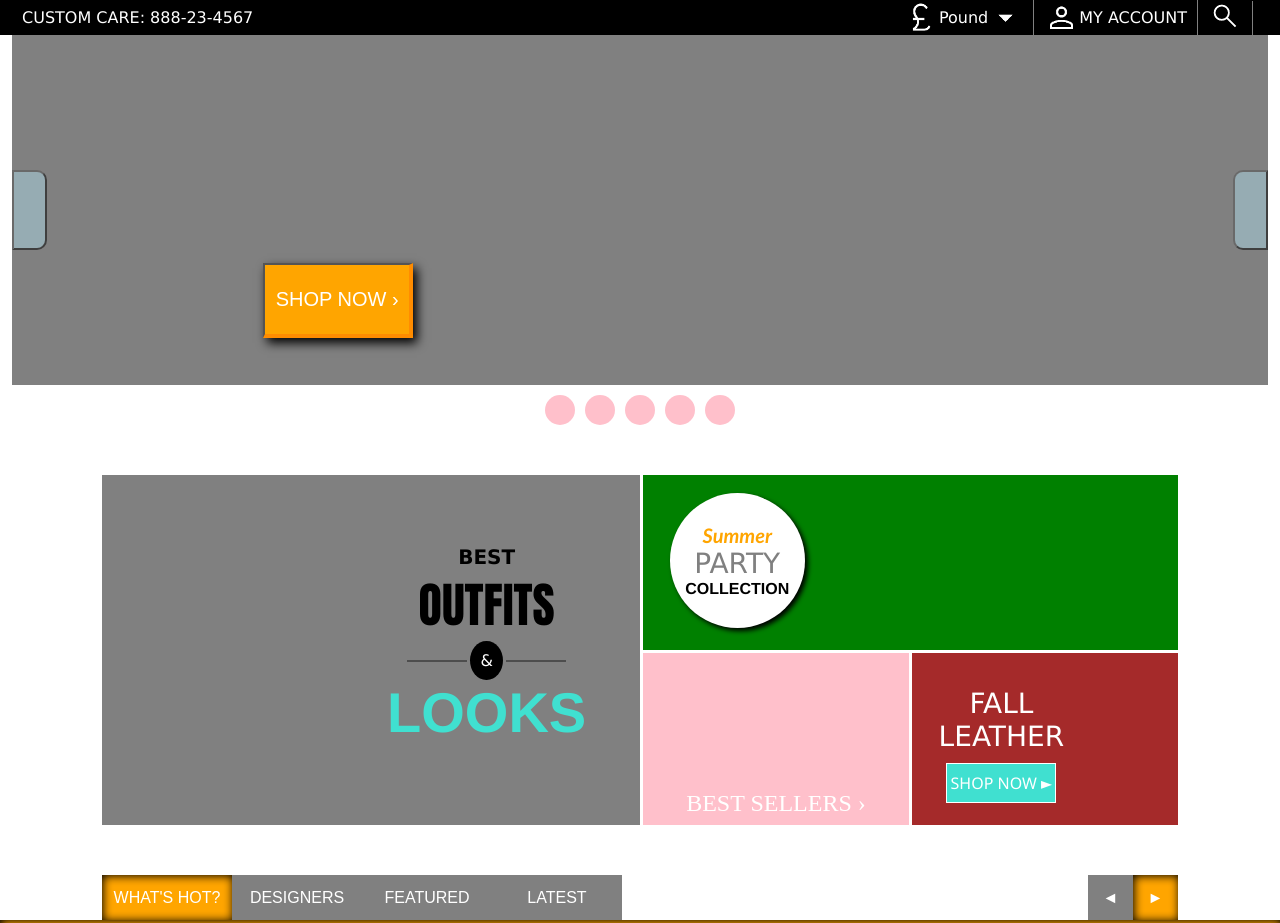
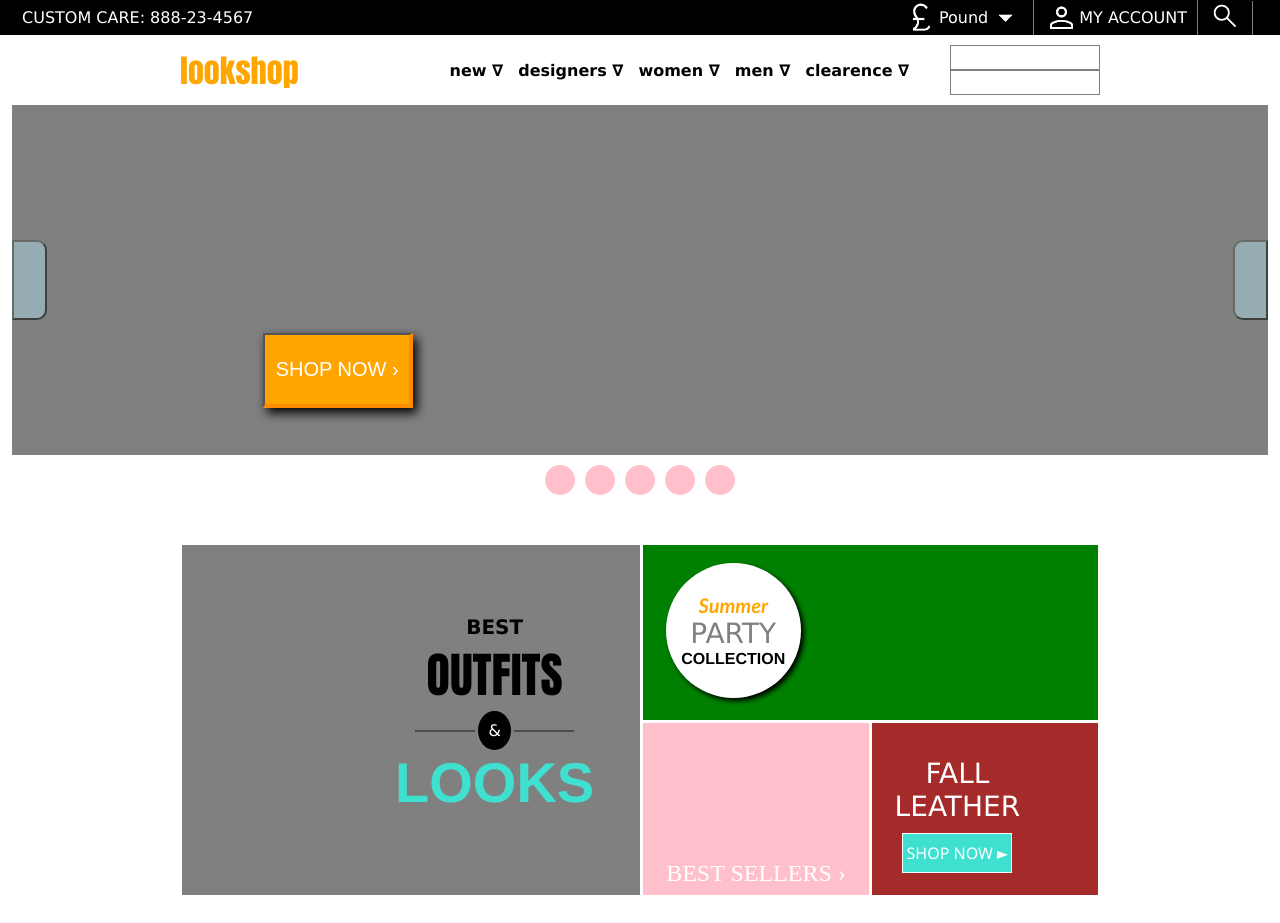
Before and after one commit to strupello/OnePage2, a website built with webpack: page index.html in a window 1280 px wide. Shown: the top 923 px of the page. Built offline with nearby package versions, Linux system fonts and the light colour scheme.

Commit message:
add section main-menu/first steps

```diff
--- a/css/style.css
+++ b/css/style.css
@@ -518,17 +518,55 @@ footer {
 .footer-copyright {
   white-space: nowrap;
 }
+.main-menu {
+  display: none;
+}
 @media (min-width: 640px) {
-
+  .main-menu {
+  display: flex;
+  width: 100%;
+  max-width: 940px;
+  align-items: center;
+  justify-content: space-between;
+  padding: 10px;
+}
+  .main-menu-logo {
+    color:orange;
+    font-size: var(--font-size-h2);
+    align-items: center;
+    justify-content: center;
+    font-family: Impact, Haettenschweiler, 'Arial Narrow Bold', sans-serif;
+  }
+.main-menu-mid {
+  display: none;
+}
+.main-menu-last-div {
+  display: flex;
+  flex-direction: column;
+}
+.main-menu-windows-choice {
+  height: 25px;
+  width: 150px;
+  border: 1px solid grey;
+}
   .footer-text {
   display: flex;
   justify-content: center;
   align-items: center;
   white-space: nowrap;
 }
+.footer-text-p {
+  padding: 0 5px;
+  border-right: 2px solid white;
+}
+.footer-text-p:last-child{
+  border: black
+}
   .menu-card-main {
     padding: 0 0.75rem;
+    border-right: 2px solid white;
   }
+
 
   .products-card {
     padding-bottom: 0;
@@ -734,7 +772,7 @@ footer {
     margin-top: 50px;
     margin-bottom: 50px;
     width: 100%;
-    max-width: 1100px;
+    max-width: 940px;
     height: 350px;
 
   }
@@ -1064,6 +1102,20 @@ footer {
     }
   }
 
+    @media (min-width: 868px) {
+
+    .sale-head {
+      max-width: 76%;
+    }
+     .main-menu-mid {
+      display: flex;
+      padding-left: 110px;
+      white-space: nowrap;
+      font-weight: bold;
+      gap: 15px;
+    }
+  }
+
   @media (min-width: 1024px) {
     .sale-products-4 {
       display: flex;
@@ -1076,4 +1128,5 @@ footer {
       padding: 20px 0;
     }
 
+
   }
--- a/index.html
+++ b/index.html
@@ -82,6 +82,23 @@
     </div>
   </header>
   <main>
+    <section>
+      <div class="wrapper main-menu">
+        <div class="main-menu-logo"><p>lookshop</p></div>
+        <div class="main-menu-mid">
+          <div><p>new &nabla;</p></div>
+          <div><p>designers &nabla;</p></div>
+          <div><p>women &nabla;</p></div>
+          <div><p>men &nabla;</p></div>
+          <div><p>clearence &nabla;</p></div>
+        </div>
+        <div class="main-menu-last-div">
+          <div class="main-menu-windows-choice"></div>
+          <div class="main-menu-windows-choice"></div>
+        </div>
+
+      </div>
+    </section>
     <section>
       <div class="banner wrapper">
         <div class="wrapper logo-banner">
@@ -428,11 +445,11 @@
   <footer class="footer-info wrapper">
     <div class="footer-inside">
       <div class="footer-text">
-        <p>Privacy & Cookies |</p>
-        <p> Terms & Conditions |</p>
-        <p> Accessibility |</p>
-        <p> Store Directory |</p>
-        <p> About Us</p>
+        <p class="footer-text-p">Privacy & Cookies</p>
+        <p class="footer-text-p"> Terms & Conditions</p>
+        <p class="footer-text-p"> Accessibility</p>
+        <p class="footer-text-p"> Store Directory</p>
+        <p class="footer-text-p"> About Us</p>
       </div>
       <div class="footer-copyright">
         <p>C LookShop.com</p>
```
